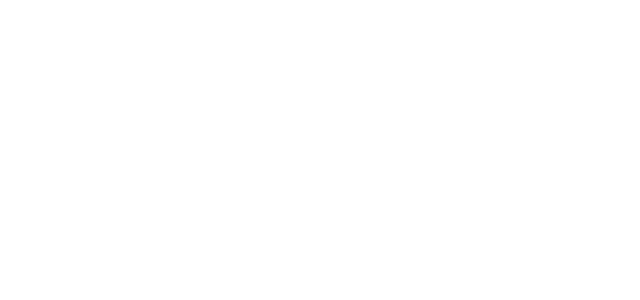
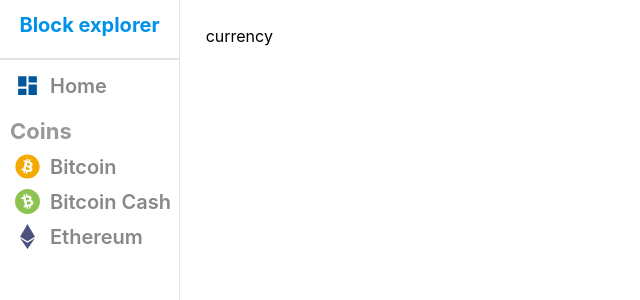
Before and after one commit to BlSchulpen/Fontys.BlockExplorer.Frontend, a React (Create React App) app: page /bch in a window 1280 px wide. Before the commit this address had no page. Shown: the top 300 px of the page, without its empty margins (0-640 px from the left). Built offline with nearby package versions, Linux system fonts and the light colour scheme; the HTML template or start-up script is replaced by a standard one.

Commit message:
new pages

```diff
--- a/src/App.tsx
+++ b/src/App.tsx
@@ -1,13 +1,28 @@
 import './App.css';
 import { BrowserRouter, Routes, Route } from "react-router-dom";
-import Home from './pages/Home'
+import Home from './pages/home/Home'
+import Currency from './pages/currency/currency'
 
 function App() {
+  const data = 'Data from parent';
+
   return (
    <BrowserRouter>
       <Routes>
         <Route path="/">
           <Route index element={<Home/>} />
+        </Route>
+        <Route path="/home">
+          <Route index element={<Home/>} />
+        </Route>
+        <Route path="/btc">
+          <Route index element={<Currency/>} />
+        </Route>
+        <Route path="/bch">
+          <Route index element={<Currency/>} />
+        </Route>
+        <Route path="/eth">
+          <Route index element={<Currency/>} />
         </Route>
       </Routes>
    </BrowserRouter>
--- a/src/components/sidebar/Sidebar.tsx
+++ b/src/components/sidebar/Sidebar.tsx
@@ -5,7 +5,10 @@
 import { FaBitcoin, FaEthereum } from 'react-icons/fa';
 import { SiBitcoincash } from 'react-icons/si';
 import { Link } from "react-router-dom";
-import { BtcOrange,BchGreen,EthPurple } from '../../colors'
+import { BtcOrange, BchGreen, EthPurple } from '../../colors'
+
+
+
 
 const Sidebar = () => {
   return (
@@ -18,24 +21,26 @@
       <hr />
       <div className="center">
         <ul>
+          <Link to="/home" style={{ textDecoration: "none" }}>
             <li>
               <DashboardIcon className="icon" />
               <span>Home</span>
             </li>
+          </Link>
           <p className="title">Coins</p>
-            <Link to="/users" style={{ textDecoration: "none" }}>
+          <Link to="/btc" style={{ textDecoration: "none" }}>
             <li>
               <FaBitcoin className="icon" color={BtcOrange} />
               <span>Bitcoin</span>
             </li>
           </Link>
-            <Link to="/users" style={{ textDecoration: "none" }}>
+          <Link to="/bch" style={{ textDecoration: "none" }}>
             <li>
-                <SiBitcoincash className="icon" color={BchGreen}   />
+              <SiBitcoincash className="icon" color={BchGreen} />
               <span>Bitcoin Cash</span>
             </li>
           </Link>
-            <Link to="/users" style={{ textDecoration: "none" }}>
+          <Link to="/eth" style={{ textDecoration: "none" }}>
             <li>
               <FaEthereum className="icon" color={EthPurple} />
               <span>Ethereum</span>
--- a/src/components/table/Table.tsx
+++ b/src/components/table/Table.tsx
@@ -25,7 +25,8 @@
         <MatTable aria-label="simple table" className="table" >
             <TableHead>
                 <TableRow>
-                    <TableCell className="tableCell">Number</TableCell>
+                    <TableCell className="tableCell">
+                        Number</TableCell>
                     <TableCell className="tableCell">Time</TableCell>
                     <TableCell className="tableCell">Value</TableCell>
                 </TableRow>
--- a/src/components/table/table.scss
+++ b/src/components/table/table.scss
@@ -1,7 +1,12 @@
-.MatTable {
+.table {
     display: flex;
     justify-content: space-between;
     flex: 1;
     padding: 10px;
     border-radius: 10px;
   }
+
+.TableCell{
+    font-weight: bold;
+    font-size: 18px;
+  }
--- /dev/null
+++ b/src/pages/currency/currency.scss
@@ -0,0 +1,52 @@
+.currency {
+    display: flex;
+
+    .currencyContainer {
+      flex: 6;
+      margin-top: 2%;
+      margin-left: 2%;
+      .widgets,
+      .charts {
+        display: grid;
+        padding: 20px;
+        gap: 3;
+      }
+
+      .charts {
+        padding: 5px 20px;
+      }
+
+      .listContainer {
+        -webkit-box-shadow: 2px 4px 10px 1px rgba(0, 0, 0, 0.47);
+        box-shadow: 2px 4px 10px 1px rgba(201, 201, 201, 0.47);
+        padding: 20px;
+        margin: 20px;
+
+        .icon {
+            float: left;
+            font-size: 30px;
+          }
+
+          .listBox {
+          font-weight: 500;
+          color: gray;
+          font-weight: bold;
+          margin-bottom: 15px;
+        }
+
+        .heading{
+            font-size: 16px;
+            color: black;
+        }
+        .description{
+            font-size: 12px;
+            color: #888;
+            margin-top: 0;
+        }
+        .listTitle{
+            float: left;
+            margin-left: 12px;
+        }
+      }
+    }
+  }
--- /dev/null
+++ b/src/pages/currency/currency.tsx
@@ -0,0 +1,15 @@
+import Sidebar from "../../components/sidebar/Sidebar";
+import './currency.scss'
+
+const Currency = () => {
+    return (
+        <div className="currency">
+            <Sidebar />
+            <div className="currencyContainer">
+                currency
+            </div>
+        </div>
+    )
+}
+
+export default Currency;
--- a/src/pages/Home.tsx
+++ b/src/pages/home/Home.tsx
@@ -1,8 +1,8 @@
-import Sidebar from "../components/sidebar/Sidebar";
-import Table from "../components/table/Table";
+import Sidebar from "../../components/sidebar/Sidebar";
+import Table from "../../components/table/Table";
 import "./home.scss";
 import Grid from '@mui/material/Grid';
-import { BtcOrange, BchGreen, EthPurple } from '../colors'
+import { BtcOrange, BchGreen, EthPurple } from '../../colors'
 import { FaBitcoin, FaEthereum } from 'react-icons/fa';
 import { SiBitcoincash } from 'react-icons/si';
 const Home = () => {
```
Also changed, not shown: src/pages/home/home.scss (renamed from src/pages/home.scss). Lines whose indentation alone changed are shown as unchanged.
